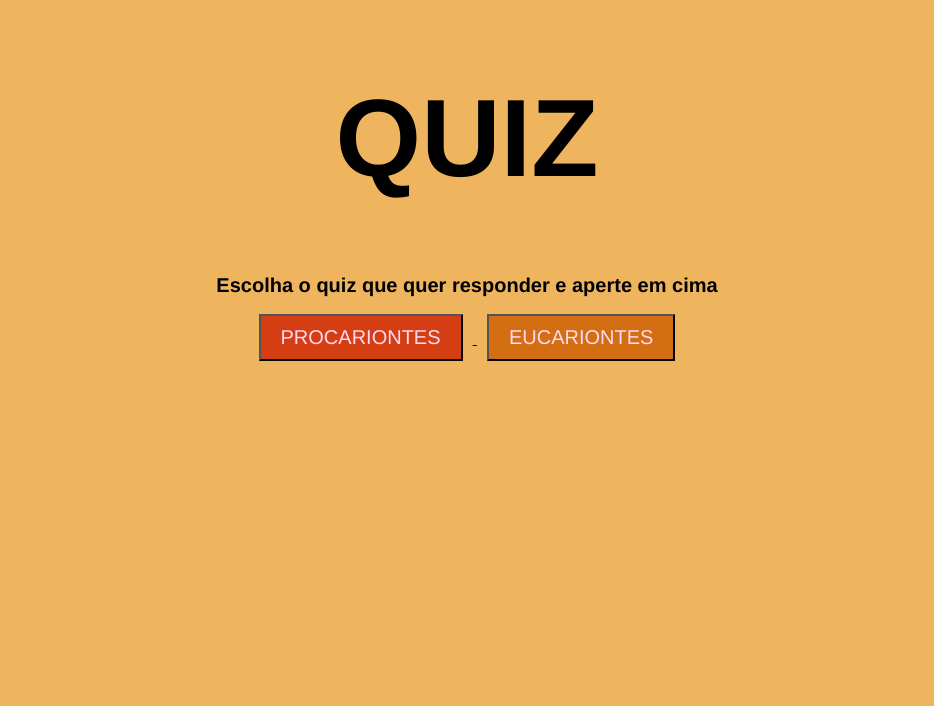
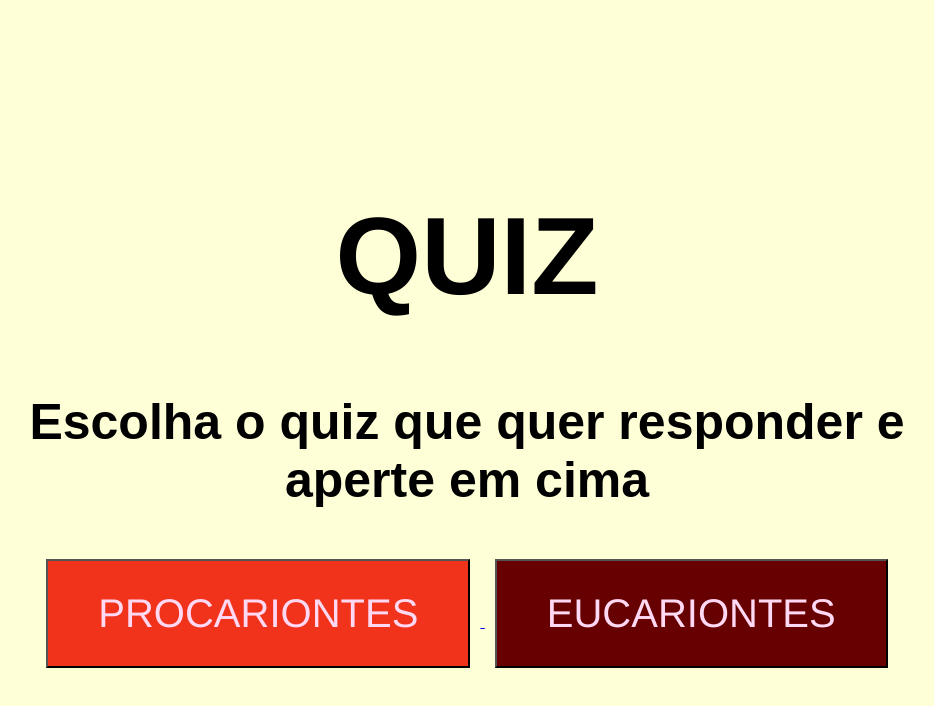
Before and after one commit to McuVb/jogobiologico, a plain HTML site: page quizgeral.html in a window 1280 px wide. Shown: the whole page, without its empty margins (173-1107 px from the left). Drawn offline with Linux system fonts and the light colour scheme.

Commit message:
Update quizgeral.html

```diff
--- a/quizgeral.html
+++ b/quizgeral.html
@@ -6,8 +6,8 @@
     <title>Document</title>
     <style>
         body{
-    background-color: #efb55e;
-    margin: 0;
+    background-color:#ffffd7;
+    margin: 15%;
     padding: 0;
     text-align: center;
     font-family: 'Franklin Gothic Medium', 'Arial Narrow', Arial, sans-serif;
@@ -19,10 +19,11 @@ h1{
     font-size: 110px;
     text-align: center;
 }
-h2{
-    font-family: 'Franklin Gothic Medium', 'Arial Narrow', Arial, sans-serif;
-    font-size: 20px;
+h3{
+    font-family: Arial, Helvetica, sans-serif;
+    font-size: 50px;
     text-align: center;
+
 }
 .container{
     text-align: center;
@@ -30,20 +31,20 @@ h2{
 
 .botao1 {
     font-family: 'Franklin Gothic Medium', 'Arial Narrow', Arial, sans-serif;
-    background-color: #d53d12;
+    background-color:#f1331b;
     background-size: 230px;
-    padding: 10px 20px;
+    padding: 30px 50px;
     margin: 0 10px;
-    font-size: 20px;
+    font-size: 40px;
     color: #ffd9f4;
 }
 .botao2 {
     font-family: 'Franklin Gothic Medium', 'Arial Narrow', Arial, sans-serif;
-    background-color: #d36f12 ;
+    background-color:#670000;
     background-size: 230px;
-    padding: 10px 20px;
+    padding: 30px 50px;
     margin: 0 10px;
-    font-size: 20px;
+    font-size: 40px;
     color: #ffd9f4;
 }
     </style>
@@ -51,7 +52,7 @@ h2{
 <body>
     <h1>
         <h1>QUIZ</h1>
-        <h2> Escolha o quiz que quer responder e aperte em cima </h2>
+        <h3> Escolha o quiz que quer responder e aperte em cima </h3>
          <div class="container">
         <a href="quizp.html"> <button class="botao1">PROCARIONTES</button> </a>
         <a href="quiz.html"> <button class="botao2">EUCARIONTES</button> </a>
```
